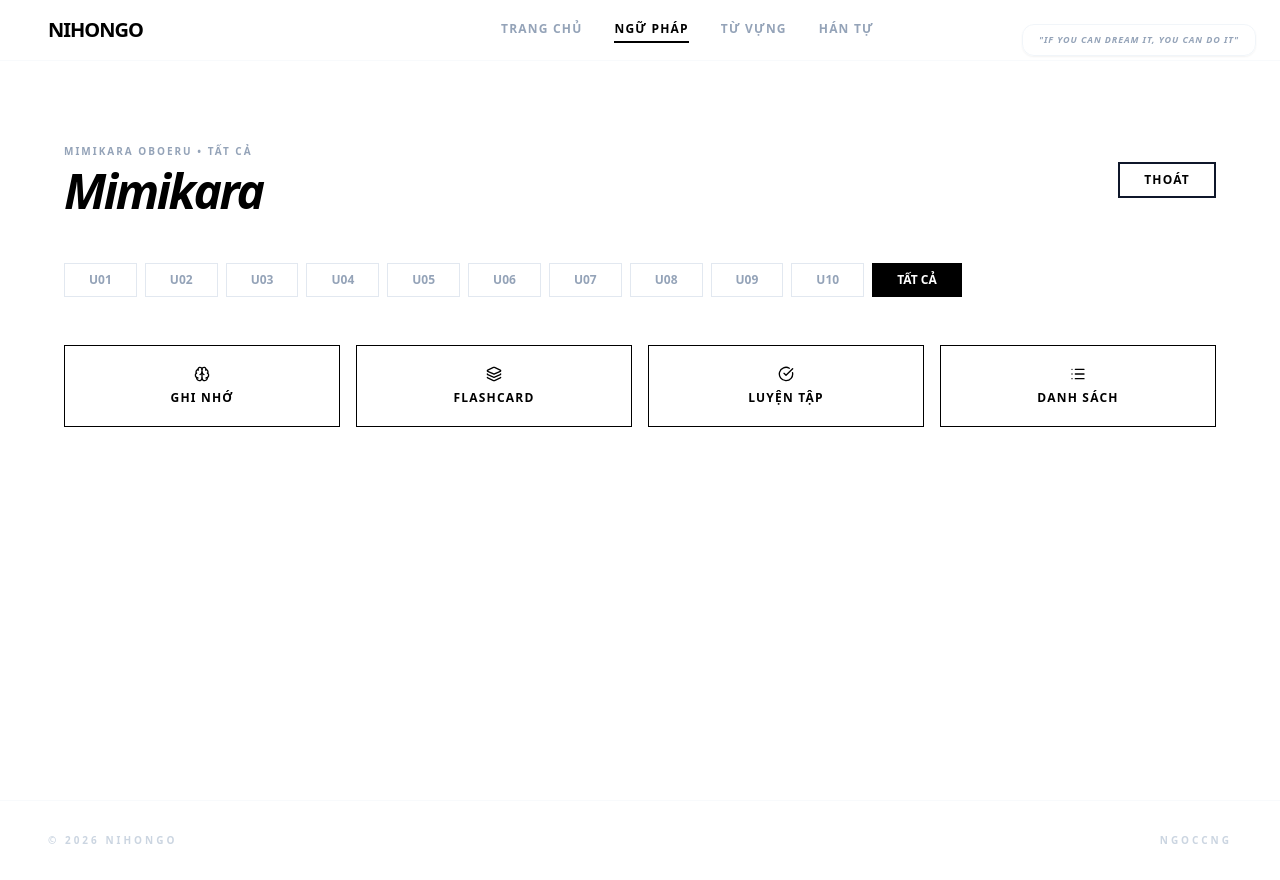
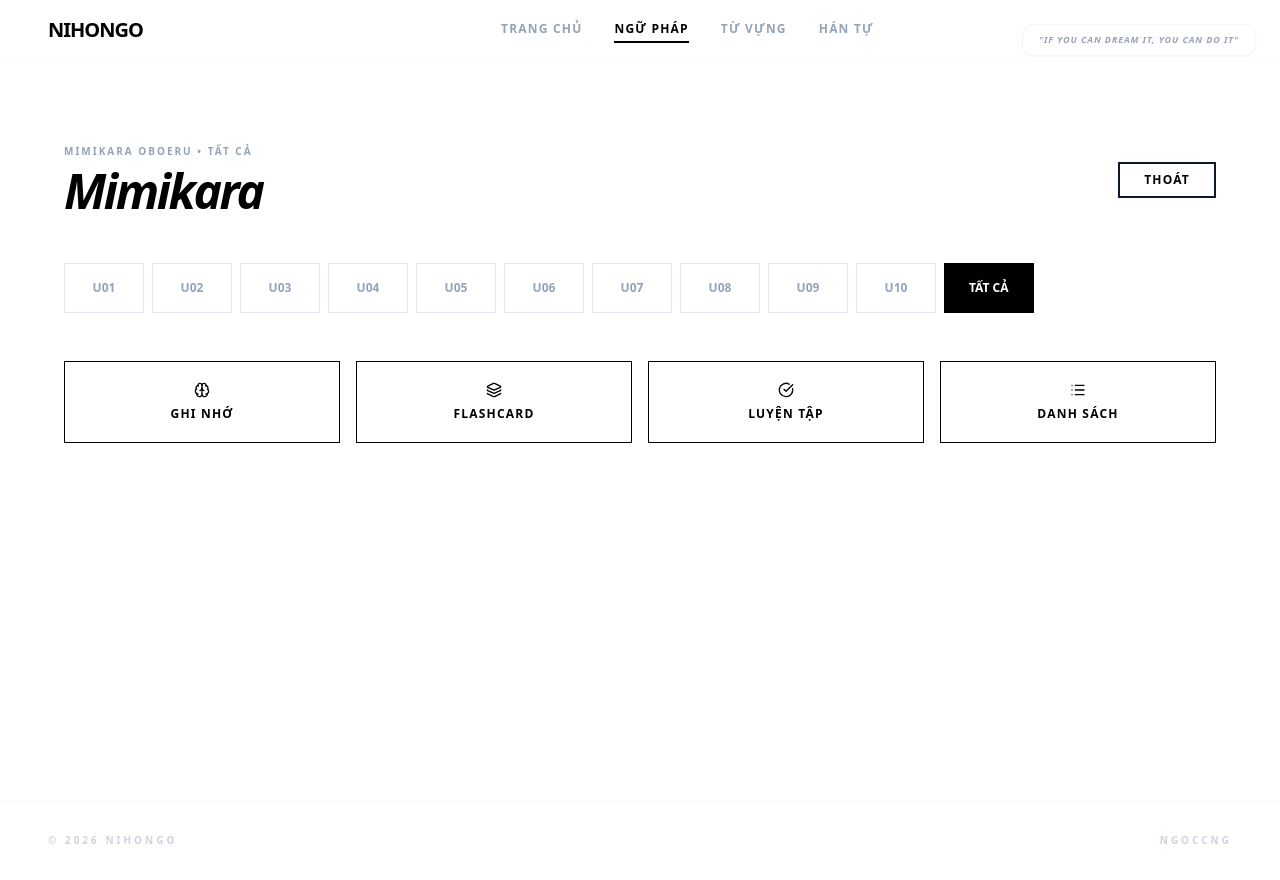
Before and after one commit to inngok/nihongo-practice, a React (Vite) app: page /grammar/mimikara in a window 1280 px wide. Built offline with nearby package versions, Linux system fonts and the light colour scheme.

Commit message:
feat: persistent progress tracking in Mimikara

```diff
--- a/src/pages/grammar/Mimikara.jsx
+++ b/src/pages/grammar/Mimikara.jsx
@@ -1,6 +1,6 @@
 import React, { useState, useEffect, useMemo, useRef, useCallback } from 'react';
 import { useNavigate } from 'react-router-dom';
-import { BookOpen, Brain, CheckCircle, ChevronLeft, ChevronRight, RotateCcw, HelpCircle, Layers, ArrowLeft, User, Search, List } from 'lucide-react';
+import { BookOpen, Brain, CheckCircle, Check, ChevronLeft, ChevronRight, RotateCcw, HelpCircle, Layers, ArrowLeft, User, Search, List } from 'lucide-react';
 
 const grammarData = [
   // --- UNIT 1 ---
@@ -608,6 +608,23 @@ export default function Mimikara() {
   const [originMode, setOriginMode] = useState('menu');
   const [studyData, setStudyData] = useState([]);
   const inputRef = useRef(null);
+  const [completedIds, setCompletedIds] = useState(() => {
+    const saved = localStorage.getItem('mimikara_completed');
+    try {
+      return saved ? JSON.parse(saved) : [];
+    } catch {
+      return [];
+    }
+  });
+
+  useEffect(() => {
+    localStorage.setItem('mimikara_completed', JSON.stringify(completedIds));
+  }, [completedIds]);
+
+  const toggleComplete = useCallback((id) => {
+    setCompletedIds(prev => prev.includes(id) ? prev.filter(i => i !== id) : [...prev, id]);
+  }, []);
+
   const touchStart = useRef(null);
   const minSwipeDistance = 50;
 
@@ -733,6 +750,14 @@ export default function Mimikara() {
     setUserInput('');
     setFeedback(null);
     setShowHint(false);
+
+    // Auto mark as completed if we moved to next in study mode
+    if (activeMode === 'flashcard' || activeMode === 'cards') {
+      const prevItem = studyData[currentIndex];
+      if (prevItem && !completedIds.includes(prevItem.id)) {
+        setCompletedIds(prev => [...prev, prevItem.id]);
+      }
+    }
   }, [currentIndex, studyData.length, activeMode, score, switchMode]);
 
   const checkAnswer = useCallback(() => {
@@ -747,7 +772,13 @@ export default function Mimikara() {
 
     const isCorrect = validAnswers.includes(cleanInput);
     setFeedback(isCorrect ? 'correct' : 'incorrect');
-    setScore(prev => isCorrect ? prev + 1 : prev);
+    if (isCorrect) {
+      setScore(prev => prev + 1);
+      // Mark current item as completed on correct answer in Quiz
+      if (!completedIds.includes(currentItem.id)) {
+        setCompletedIds(prev => [...prev, currentItem.id]);
+      }
+    }
   }, [userInput, currentItem]);
 
   const handleKeyDown = useCallback((e) => {
@@ -853,18 +884,33 @@ export default function Mimikara() {
         {activeMode === 'menu' && (
           <div className="flex flex-col gap-12">
             <div className="flex flex-wrap gap-2">
-              {[1, 2, 3, 4, 5, 6, 7, 8, 9, 10].map((num) => (
+              {[1, 2, 3, 4, 5, 6, 7, 8, 9, 10].map((num) => {
+                const unitItems = grammarData.filter(i => i.unit === num);
+                const unitCompleted = unitItems.filter(i => completedIds.includes(i.id)).length;
+                const percent = Math.round((unitCompleted / unitItems.length) * 100);
+                return (
                   <button
                     key={num}
                     onClick={() => setSelectedUnit(num)}
-                  className={`px-6 py-2 border ${selectedUnit === num ? 'bg-black text-white border-black' : 'border-slate-200 text-slate-400 hover:border-black hover:text-black'} text-xs font-bold transition-all`}
+                    className={`relative px-6 py-4 border ${selectedUnit === num ? 'bg-black text-white border-black' : 'border-slate-200 text-slate-400 hover:border-black hover:text-black'} text-xs font-black transition-all group min-w-[80px]`}
                   >
-                  U{num < 10 ? `0${num}` : num}
+                    <div className="flex flex-col items-center">
+                      <span>U{num < 10 ? `0${num}` : num}</span>
+                      {percent > 0 && (
+                        <div className="mt-2 w-full h-1 bg-slate-100/20 rounded-full overflow-hidden">
+                          <div
+                            className={`h-full ${selectedUnit === num ? 'bg-emerald-400' : 'bg-black/20'} transition-all duration-1000`}
+                            style={{ width: `${percent}%` }}
+                          />
+                        </div>
+                      )}
+                    </div>
                   </button>
-              ))}
+                );
+              })}
               <button
                 onClick={() => setSelectedUnit('all')}
-                className={`px-6 py-2 border ${selectedUnit === 'all' ? 'bg-black text-white border-black' : 'border-slate-200 text-slate-400 hover:border-black hover:text-black'} text-xs font-bold transition-all`}
+                className={`px-6 py-4 border ${selectedUnit === 'all' ? 'bg-black text-white border-black' : 'border-slate-200 text-slate-400 hover:border-black hover:text-black'} text-xs font-black transition-all`}
               >
                 TẤT CẢ
               </button>
@@ -930,7 +976,14 @@ export default function Mimikara() {
                         >
                           <div>
                             <div className="flex justify-between items-start mb-6">
+                              <div className="flex items-center gap-2">
                                 <span className="text-[10px] font-bold text-slate-300 tracking-widest uppercase">U{item.unit < 10 ? `0${item.unit}` : item.unit} • #{item.id}</span>
+                                {completedIds.includes(item.id) && (
+                                  <div className="bg-emerald-500 text-white p-0.5 rounded-full scale-75">
+                                    <Check className="w-3 h-3" />
+                                  </div>
+                                )}
+                              </div>
                               <div className="w-8 h-8 rounded-full bg-slate-50 flex items-center justify-center opacity-0 group-hover:opacity-100 transition-opacity">
                                 <ChevronRight className="w-4 h-4 text-black" />
                               </div>
```
Also changed, not shown: src/components/layout/Header.jsx (+3 -4 lines). Lines whose indentation alone changed are shown as unchanged.
